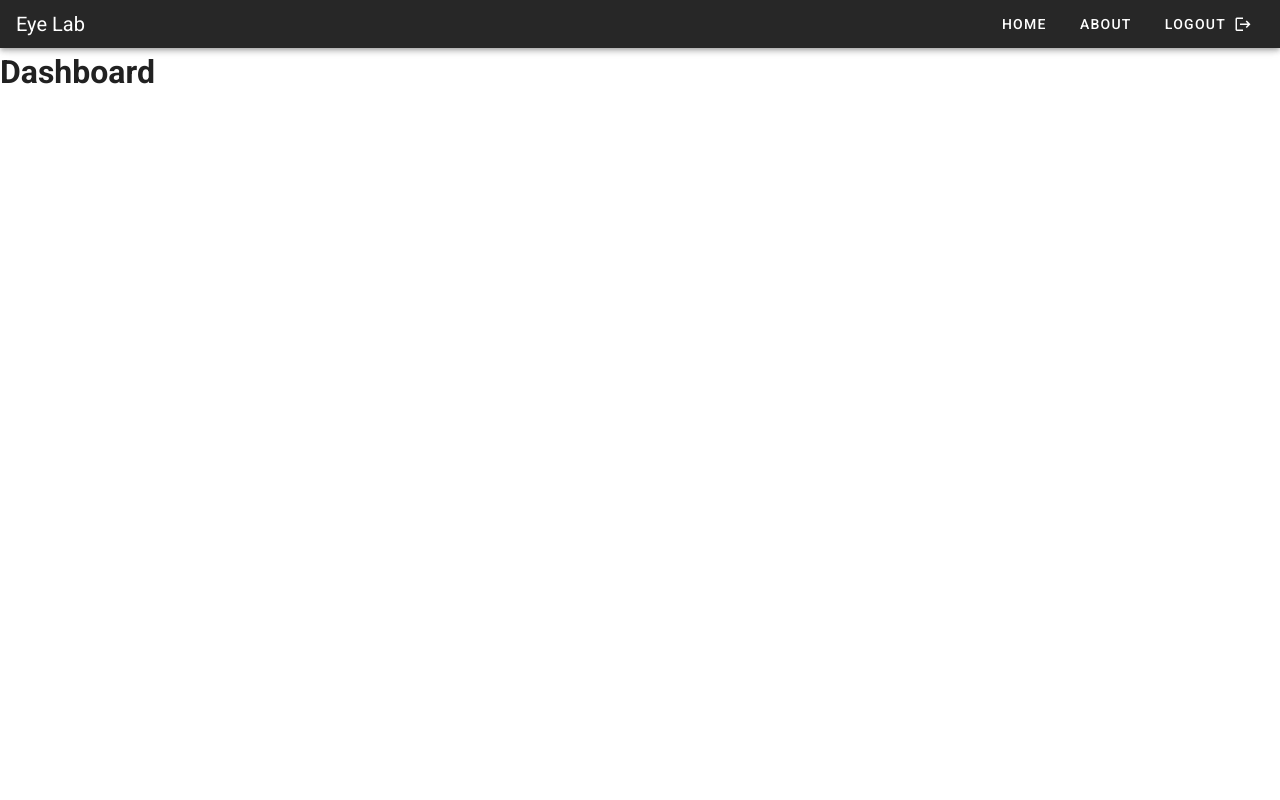
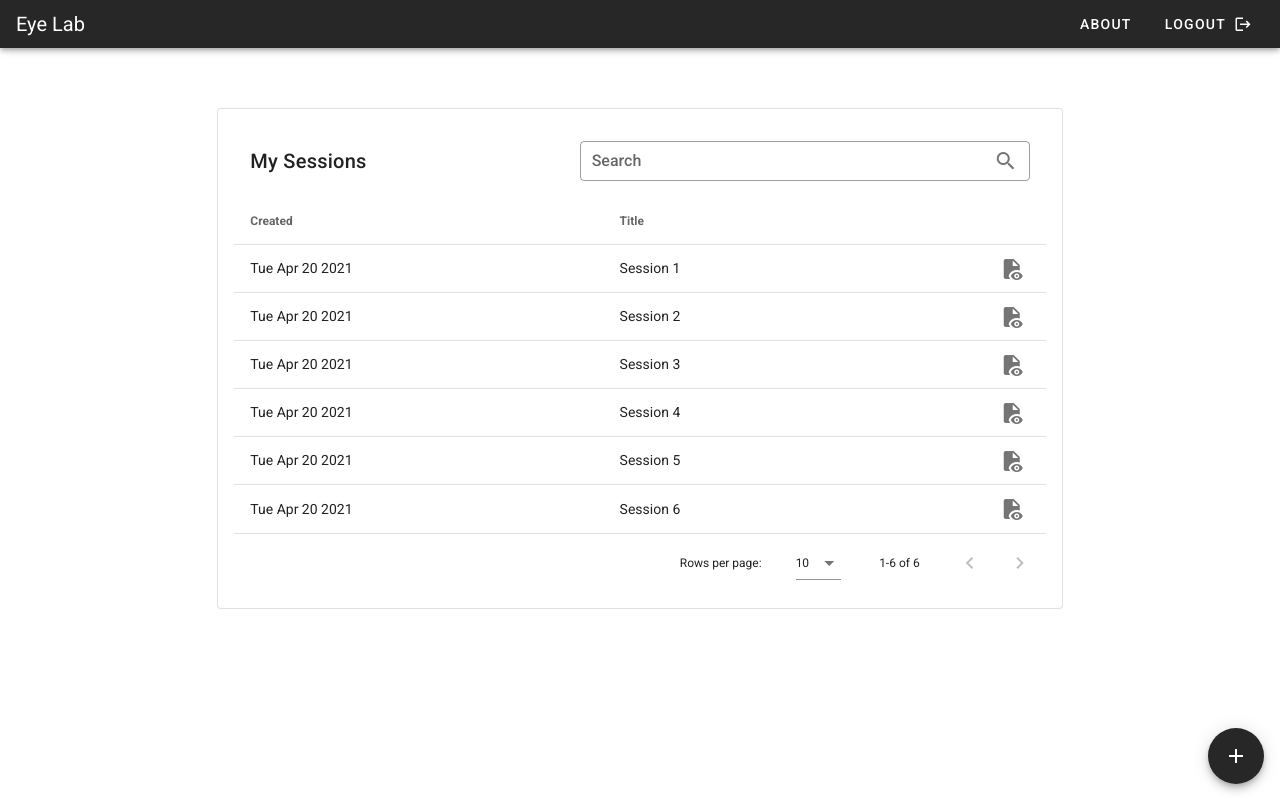
Before and after one commit to ruxailab/web-eye-tracker-front, a Vue app: page /dashboard in a window 1280 px wide. Built offline with nearby package versions, Linux system fonts and the light colour scheme; no server answers; sample sign-in values are in the browser's storage.

Commit message:
implemented dashboard view with mock data

```diff
--- /dev/null
+++ b/src/components/SessionsTable.vue
@@ -0,0 +1,45 @@
+<template>
+  <v-card outlined class="pa-4">
+    <v-card-title>
+      My Sessions
+      <v-spacer></v-spacer>
+      <v-text-field
+        v-model="search"
+        append-icon="mdi-magnify"
+        label="Search"
+        single-line
+        hide-details
+        outlined
+        dense
+      ></v-text-field>
+    </v-card-title>
+    <v-data-table :headers="headers" :items="data" :search="search">
+      <template v-slot:item.actions="{ item }">
+        <v-btn icon :to="`/sessions/${item.id}`">
+          <v-icon>mdi-file-eye</v-icon>
+        </v-btn>
+      </template>
+    </v-data-table>
+  </v-card>
+</template>
+
+<script>
+export default {
+  props: ["data"],
+  data() {
+    return {
+      search: "",
+      headers: [
+        {
+          text: "Created",
+          align: "start",
+          sortable: true,
+          value: "created",
+        },
+        { text: "Title", value: "title", sortable: true },
+        { text: "", value: "actions", align: "end" },
+      ],
+    };
+  },
+};
+</script>
--- a/src/components/Toolbar.vue
+++ b/src/components/Toolbar.vue
@@ -4,7 +4,7 @@
       <v-app-bar-title>Eye Lab</v-app-bar-title>
     </div>
     <v-spacer />
-    <v-btn text dark to="/">
+    <v-btn text dark to="/" v-if="$route.name != 'Dashboard'">
       Home
     </v-btn>
     <v-btn text dark to="/about" v-if="$route.name != 'About'">
--- a/src/views/Dashboard.vue
+++ b/src/views/Dashboard.vue
@@ -1,16 +1,83 @@
 <template>
   <div>
     <toolbar />
-    <h1>Dashboard</h1>
+    <v-row justify="center" class="mt-12">
+      <v-col cols="12" lg="8" md="8">
+        <sessions-table :data="sessions" />
+      </v-col>
+    </v-row>
+
+    <!-- New Session Btn -->
+    <v-tooltip left>
+      <template v-slot:activator="{ on, attrs }">
+        <v-btn
+          dark
+          bottom
+          right
+          fab
+          fixed
+          v-bind="attrs"
+          v-on="on"
+          :to="`/sessions/new`"
+        >
+          <v-icon>mdi-plus</v-icon>
+        </v-btn>
+      </template>
+      <span>New Session</span>
+    </v-tooltip>
   </div>
 </template>
 
 <script>
 import Toolbar from "@/components/Toolbar.vue";
+import SessionsTable from "@/components/SessionsTable.vue";
 
 export default {
   components: {
     Toolbar,
+    SessionsTable,
+  },
+  data() {
+    return {
+      sessions: [
+        {
+          id: "001",
+          title: "Session 1",
+          desc: "Session Lorem Ipsum",
+          created: new Date().toDateString(),
+        },
+        {
+          id: "002",
+          title: "Session 2",
+          desc: "Session Lorem Ipsum",
+          created: new Date().toDateString(),
+        },
+        {
+          id: "003",
+          title: "Session 3",
+          desc: "Session Lorem Ipsum",
+          created: new Date().toDateString(),
+        },
+        {
+          id: "004",
+          title: "Session 4",
+          desc: "Session Lorem Ipsum",
+          created: new Date().toDateString(),
+        },
+        {
+          id: "005",
+          title: "Session 5",
+          desc: "Session Lorem Ipsum",
+          created: new Date().toDateString(),
+        },
+        {
+          id: "006",
+          title: "Session 6",
+          desc: "Session Lorem Ipsum",
+          created: new Date().toDateString(),
+        },
+      ],
+    };
   },
 };
 </script>
```
